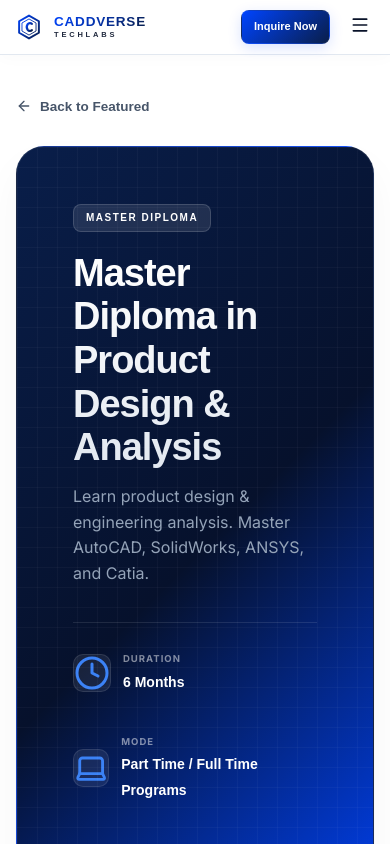
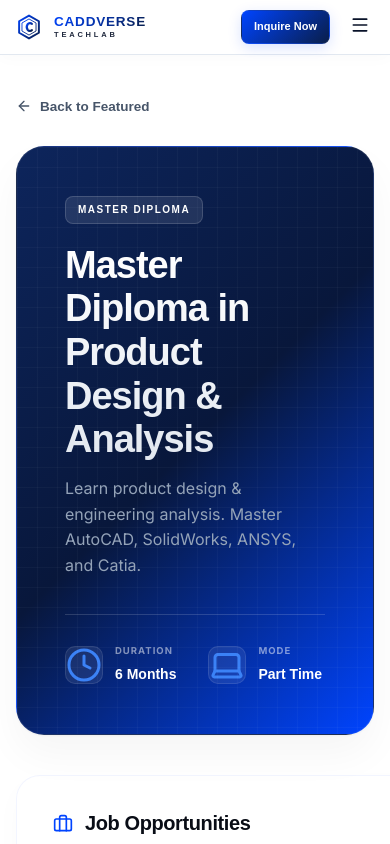
Before and after one commit to Atharvmote/Caddverse, a React (Vite) app: page / in a window 390 px wide. Both pictures are taken after a click on the button "View Details". Shown: the part 1-845 px from the top of the page. Built offline with nearby package versions, Linux system fonts and the light colour scheme; a web font is replaced by a local one.

Commit message:
Refine specs strip to single horizontal line and restore dark-navy gradient tone to details hero banner

```diff
--- a/src/components/CoursesSection/CoursesSection.tsx
+++ b/src/components/CoursesSection/CoursesSection.tsx
@@ -17,7 +17,8 @@
   Laptop,
   BookOpen,
   HelpCircle,
-  TrendingUp
+  TrendingUp,
+  CreditCard
 } from 'lucide-react';
 import type { Course, DetailedInfo } from './coursesData';
 import { courses, getCourseDetails } from './coursesData';
@@ -313,7 +314,7 @@
             <div className="section-header">
               <span className="section-tag">All Programs</span>
               <h2 className="section-title">
-                Caddverse <span className="text-highlight">Course Explorer</span>
+                CADDverse Teachlab <span className="text-highlight">Course Explorer</span>
               </h2>
               <p className="section-desc">
                 Browse our comprehensive catalog of 41 specialized CAD, BIM, structure, and interior drafting certifications.
@@ -438,8 +439,22 @@
                     <span className="spec-strip-value">{courseDetails.venue}</span>
                   </div>
                 </div>
-              </div>
-            </div>
+                 <div className="spec-strip-item">
+                   <CreditCard size={16} className="spec-strip-icon" />
+                   <div>
+                     <span className="spec-strip-label">SCHOLARSHIPS &amp; EMI</span>
+                     <span className="spec-strip-value">Educational Financing &amp; Easy EMI Available</span>
+                   </div>
+                 </div>
+                  <div className="spec-strip-item">
+                    <ShieldCheck size={16} className="spec-strip-icon" stroke="#10B981" />
+                    <div>
+                      <span className="spec-strip-label">VERIFICATION</span>
+                      <span className="spec-strip-value">NSDC &amp; ISO 9001:2015 Certified</span>
+                    </div>
+                  </div>
+               </div>
+             </div>
 
             {/* Split layout columns */}
             <div className="details-split-layout">
@@ -651,7 +666,7 @@
 
             {/* Below the Split (Full Width): Key Differentiators */}
             <div className="details-differentiators-wrapper">
-              <h2 className="differentiators-title">Caddverse Key Differentiators</h2>
+              <h2 className="differentiators-title">CADDverse Teachlab Key Differentiators</h2>
 
               <div className="differentiators-grid">
 
--- a/src/components/CoursesSection/coursessection.css
+++ b/src/components/CoursesSection/coursessection.css
@@ -399,9 +399,9 @@
 
 /* Full Width Hero Banner */
 .details-hero-banner {
-  background: linear-gradient(135deg, #091e4a 0%, #06112c 50%, #0044FF 100%);
+  background: linear-gradient(135deg, #0d255c 0%, #08173b 50%, #0044FF 100%);
   color: var(--white);
-  padding: 56px;
+  padding: 48px;
   border-radius: 28px;
   box-shadow:
     0 20px 40px rgba(9, 13, 22, 0.04),
@@ -463,19 +463,28 @@
   margin-bottom: 36px;
 }
 
-/* Specs strip details */
 .details-specs-strip {
   display: flex;
-  gap: 40px;
-  border-top: 1px solid rgba(255, 255, 255, 0.1);
+  justify-content: space-between;
+  align-items: center;
+  gap: 32px;
+  border-top: 1px solid rgba(255, 255, 255, 0.15);
   padding-top: 28px;
-  flex-wrap: wrap;
+  flex-wrap: nowrap;
+  overflow-x: auto;
+  scrollbar-width: none;
+  width: 100%;
+}
+
+.details-specs-strip::-webkit-scrollbar {
+  display: none;
 }
 
 .spec-strip-item {
   display: flex;
   align-items: center;
   gap: 12px;
+  flex-shrink: 0;
 }
 
 .spec-strip-icon {
--- a/src/components/Header/Header.tsx
+++ b/src/components/Header/Header.tsx
@@ -45,8 +45,8 @@
                 <path d="M 61,38 C 57.5,33.5 49,33.5 45,39 C 40.5,45.5 40.5,54.5 45,61 C 49,66.5 57.5,66.5 61,62" stroke="url(#logoGrad)" strokeWidth="8.5" strokeLinecap="round" fill="none" />
               </svg>
               <div className="logo-text">
-                <span className="logo-brand text-gradient-blue">CADDVERSE</span>
-                <span className="logo-sub">TECHLABS</span>
+                <span className="logo-brand text-gradient-blue">CADDverse</span>
+                <span className="logo-sub">Teachlab</span>
               </div>
             </a>
 
```
